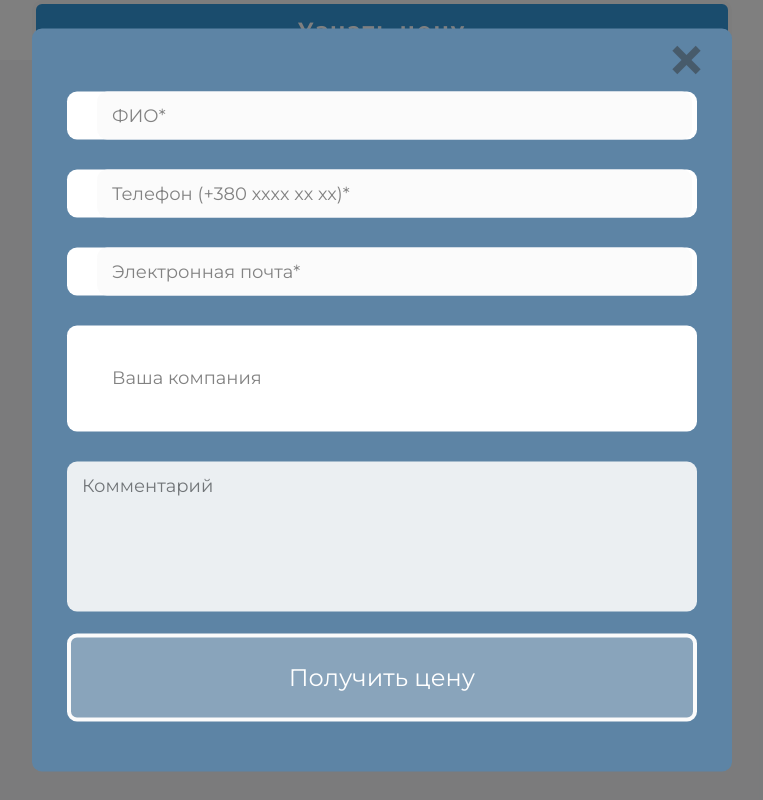
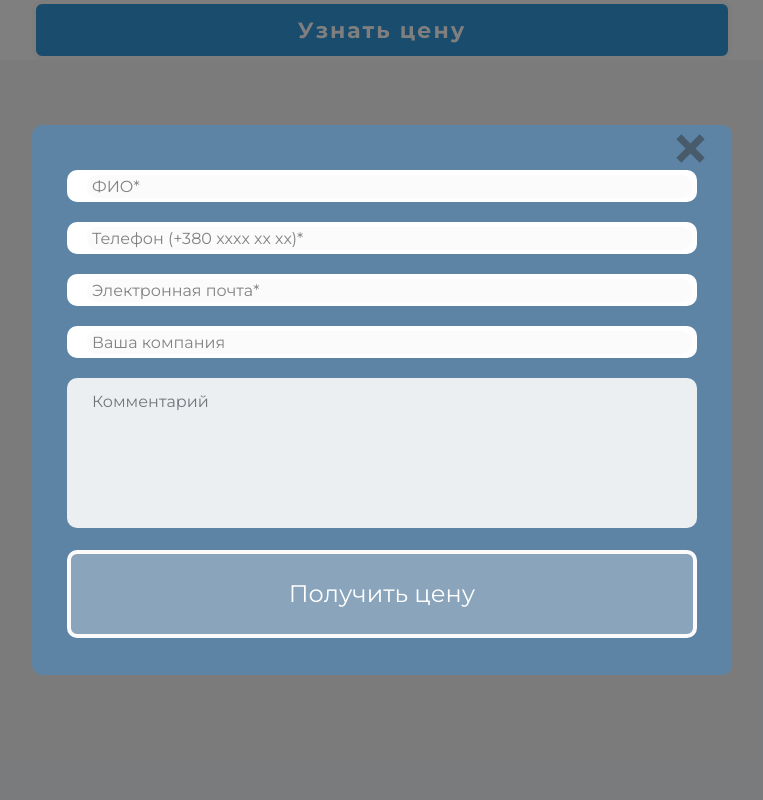
Before and after one commit to AlexSandr90/customContactFormReact, a React (Create React App) app: page / in a window 1280 px wide. Both pictures are taken after a click on the button "Узнать цену". Shown: the whole page, without its empty margins (258-1021 px from the left). Built offline with nearby package versions, Linux system fonts and the light colour scheme.

Commit message:
refactored error messages (css), and add Mirage text

```diff
--- a/src/components/form/Form.js
+++ b/src/components/form/Form.js
@@ -1,11 +1,10 @@
-import React, {Fragment, Component} from "react";
+import React, {Component} from "react";
 
-import PopupText from "../popupText";
 import PopupBtn from "../popupBtn";
-import FormErrors from "../formErrors";
 
 import '../CSSVariables/variables.css';
 import './form.css';
+import '../popupText/popupText.css'
 import ValidateMessage from "../validateMessage";
 
 export default class Form extends Component {
@@ -24,7 +23,6 @@ export default class Form extends Component {
 
 
         show: false,
-        nameId: false,
         phoneId: false,
         showMirageText: false,
         nameIdPlaceholder: false,
@@ -103,7 +101,6 @@ export default class Form extends Component {
             errorMsg.phone = 'Please, enter phone in format +380xxxxxxxxx and length at 13 characters';
         }
 
-
         this.setState({phoneValid, errorMsg}, this.validateForm)
     };
 
@@ -125,29 +122,31 @@ export default class Form extends Component {
                 return {
                     showMirageText: true
                 }
-            })
-        }, 750);
+            });
+        }, 150);
 
         setTimeout(() => {
             this.setState(({showMirageText}) => {
                 return {
                     showMirageText: false
                 }
-            })
+            });
         }, 2000)
     };
 
     onHideModalSubmitBtn = () => {
 
         if (this.validateForm) {
+            this.onMirageText();
+            alert('showMirageText before:', this.showMirageText);
             setTimeout(() => {
-                this.onMirageText();
                 this.setState(({show}) => {
                     return {
-                        show: !show
+                        show: !show,
                     }
                 })
             }, 200);
+            alert('showMirageText after:', this.showMirageText);
         }
 
     };
@@ -166,7 +165,7 @@ export default class Form extends Component {
                 show: !show
             }
         })
-    }
+    };
 
     render() {
 
@@ -174,7 +173,6 @@ export default class Form extends Component {
             show,
             email,
             phone,
-            nameId,
             company,
             comment,
             phoneId,
@@ -192,23 +190,31 @@ export default class Form extends Component {
         let formContainerClassNames = 'form-main';
         let popupMirageText = 'popup-text-container';
         let nameValidateClass = 'name';
-        let nameValidateClassPlaceholder = 'validate[required,custom[onlyLetter],length[0,100]] feedback-input';
+        let nameValidateClassPlaceholder = 'feedback-input';
         let phoneValidateClass = 'phone';
-        let phoneValidateClassPlaceholder = 'validate[required,custom[phone]] feedback-input';
+        let phoneValidateClassPlaceholder = 'feedback-input';
 
-        show ? formContainerClassNames += ' show-modal' : formContainerClassNames = 'form-main';
-        showMirageText ? popupMirageText += ' popup-up' : popupMirageText = 'popup-text-container';
-        nameId ? nameValidateClass += ' border' : nameValidateClass = 'name';
-        nameId ?
-            (nameValidateClass += ' border') && (nameValidateClassPlaceholder += ' error-box-form') :
-            (nameValidateClass = 'name') && (nameValidateClassPlaceholder = 'validate[required,custom[onlyLetter],length[0,100]] feedback-input');
-        nameIdPlaceholder ? nameValidateClassPlaceholder += ' error-box-form' : nameValidateClassPlaceholder = 'validate[required,custom[onlyLetter],length[0,100]] feedback-input';
+        show ?
+            formContainerClassNames += ' show-modal' :
+            formContainerClassNames = 'form-main';
+
+        showMirageText ?
+            popupMirageText += ' popup-up' :
+            popupMirageText = 'popup-text-container';
+
+        nameIdPlaceholder ?
+            nameValidateClassPlaceholder += ' error-box-form' :
+            nameValidateClassPlaceholder = 'feedback-input';
+
         phoneId ? phoneValidateClass += ' border' : phoneValidateClass = 'phone';
-        phoneIdPlaceholder ? phoneValidateClassPlaceholder += ' error-box-form' : phoneValidateClassPlaceholder = 'validate[required,custom[phone]] feedback-input';
+
+        phoneIdPlaceholder ?
+            phoneValidateClassPlaceholder += ' error-box-form' :
+            phoneValidateClassPlaceholder = 'feedback-input';
 
 
         return (
-            <Fragment>
+            <>
                 <div className="container-wrap">
 
                     <input
@@ -225,10 +231,10 @@ export default class Form extends Component {
 
                             <form id='form' className='form' name='contactForm'>
 
+                                <p className={nameValidateClass}>
                                     <ValidateMessage valid={usernameValid}
                                                      message={errorMsg.username}
                                     />
-                                <p className={nameValidateClass}>
                                     <label htmlFor='username'>
                                         <i className='fas fa-user fa-2x' />
                                     </label>
@@ -244,11 +250,10 @@ export default class Form extends Component {
                                     />
                                 </p>
 
-
+                                <p className={phoneValidateClass}>
                                     <ValidateMessage valid={phoneValid}
                                                      message={errorMsg.phone}
                                     />
-                                <p className={phoneValidateClass}>
                                     <label htmlFor='phone'>
                                         <i className='fas fa-phone-alt fa-2x' />
                                     </label>
@@ -264,17 +269,17 @@ export default class Form extends Component {
                                     />
                                 </p>
 
+                                <p className='email'>
                                     <ValidateMessage valid={emailValid}
                                                      message={errorMsg.email}
                                     />
-                                <p className='email'>
                                     <label htmlFor='email'>
                                         <i className='fas fa-phone-alt fa-2x' />
                                     </label>
                                     <input
                                         type='email'
                                         name='email'
-                                        className='validate[required,custom[email]] feedback-input'
+                                        className='feedback-input'
                                         placeholder='Электронная почта*'
                                         id='email'
                                         value={email}
@@ -290,7 +295,7 @@ export default class Form extends Component {
                                     <input
                                         type='text'
                                         name='company'
-                                        className='company validate[required,custom[email]] feedback-input'
+                                        className='feedback-input'
                                         placeholder='Ваша компания'
                                         id='company'
                                         value={company}
@@ -298,11 +303,10 @@ export default class Form extends Component {
                                     />
                                 </p>
 
-
                                 <p className='text'>
                                 <textarea
                                     name='text'
-                                    className='validate[required,length[6,300]] feedback-input'
+                                    className='feedback-input textarea'
                                     id='text'
                                     placeholder='Комментарий'
                                     value={comment}
@@ -316,24 +320,23 @@ export default class Form extends Component {
                                         id='button-blue'
                                         className={formValid ? 'button-blue' : 'button-disabled'}
                                         value='Получить цену'
-                                        onClick={this.onHideModalSubmitBtn}
+                                        onClick={this.onMirageText}
                                         disabled={ !formValid }
                                     />
-                                    {formValid && <div className='ease'/>}
                                 </div>
                             </form>
                         </div>
                     </div>
                 </div>
 
-                <div className={popupMirageText}>
-                    <div id="popup-text" className="popup-text">
+                <div className={popupMirageText} id="popup-text-container">
+                    <div id="popup-text" className='popup-text' >
                         <p>
                             Наши специалисты свяжутся с Вами в ближайшее время
                         </p>
                     </div>
                 </div>
-            </Fragment>
+            </>
         )
     }
 };
--- a/src/components/form/form.css
+++ b/src/components/form/form.css
@@ -13,8 +13,10 @@
     padding: 35px 35px 50px 35px;
     width: calc(100% - 150px);
     max-width: 700px;
+    max-height: 550px;
     margin: 0 auto;
     border-radius: 10px;
+    overflow: hidden;
 
     position: absolute;
     top: 50%;
@@ -32,11 +34,11 @@
     color: var(--font-color-form);
     font-family: var(--font-family-form);
     font-weight: 400;
-    font-size: 18px;
-    line-height: 22px;
+    font-size: var(--main-font-size);
+    line-height: var(--main-line-height);
     background-color: var(--input-bg-color);
     border: none;
-    padding: 13px 13px 13px 15px;
+    padding: var(--form-padding);
     width: calc(100% - 20px);
     border-radius: 10px;
     -webkit-box-sizing: border-box;
@@ -51,6 +53,10 @@
     border: 0 solid var(--main-color);
     outline: none;
     color: #3498db;
+    padding: var(--form-padding);
+}
+
+textarea.feedback-input:focus {
     padding: 13px 13px 13px 15px;
 }
 
@@ -105,8 +111,8 @@ input:focus, textarea:focus {
 }
 
 .button-blue:hover, .button-blue:active {
-    background-color: var(--popup-bg-color-secondary);
-    color: var(--secondary-color);
+    background-color: var(--input-bg-color);
+    color: var(--color-hover);
 }
 
 .submit-disabled {
@@ -115,25 +121,7 @@ input:focus, textarea:focus {
 
 .submit:hover {
     color: var(--secondary-color);
-}
-
-.ease {
-    border-top: 3px solid var(--ease-border);
-    width: 0;
-    height: 76px;
-    background-color: var(--main-border-color);
-    -webkit-transition: .5s ease;
-    -moz-transition: .5s ease;
-    -o-transition: .5s ease;
-    transition: .5s ease;
-    border-radius: 10px;
-}
-
-.submit:hover .ease {
-    width: 100%;
-    background-color: var(--main-color);
-    border-radius: 10px;
-    color: var(--color-hover);
+    background-color: #fff;
 }
 
 label {
@@ -153,14 +141,16 @@ label i {
     display: flex;
     align-items: center;
     background-color: var(--main-color);
-    padding-left: 15px;
-    margin-top: 28px;
+    padding-left: 5px;
+    margin-top: 10px;
+    margin-bottom: 20px;
     border-radius: 10px;
     -webkit-border-radius: 10px;
     -moz-border-radius: 10px;
     cursor: text;
-    margin-bottom: 30px;
     box-sizing: border-box;
+    position: relative;
+
 }
 
 .name:hover,
@@ -169,12 +159,6 @@ label i {
 .company:hover {
     cursor: text;
     box-sizing: border-box;
-}
-
-.phone:hover,
-.email:hover,
-.company:hover {
-    margin-top: 28px;
 }
 
 .name i,
@@ -239,10 +223,10 @@ textarea.feedback-input {
 
 .close {
     position: absolute;
-    right: 32px;
-    top: 15px;
-    width: 32px;
-    height: 32px;
+    right: 44px;
+    top: 7px;
+    width: 16px;
+    height: 16px;
     opacity: 0.3;
     cursor: pointer;
 }
@@ -264,7 +248,11 @@ textarea.feedback-input {
     transform: rotate(-45deg);
 }
 
-@media only screen and (max-width: 580px) {
+.textarea {
+    padding: 15px 15px 15px 25px;
+}
+
+@media only screen and (max-width: var(--breakpoint-sm)) {
     .form-div {
         position: absolute;
         margin-right: 3%;
--- a/src/components/validateMessage/validateMessage.css
+++ b/src/components/validateMessage/validateMessage.css
@@ -0,0 +1,8 @@
+.error-msg {
+    color: var(--font-color-error);
+    font-size: var(--main-font-size);
+    line-height: var(--main-line-height);
+    /*font-weight: bold;*/
+    position: absolute;
+    top: -20px;
+}
```
Also changed, not shown: src/components/CSSVariables/variables.css (+24 -12 lines). Lines whose indentation alone changed are shown as unchanged.
